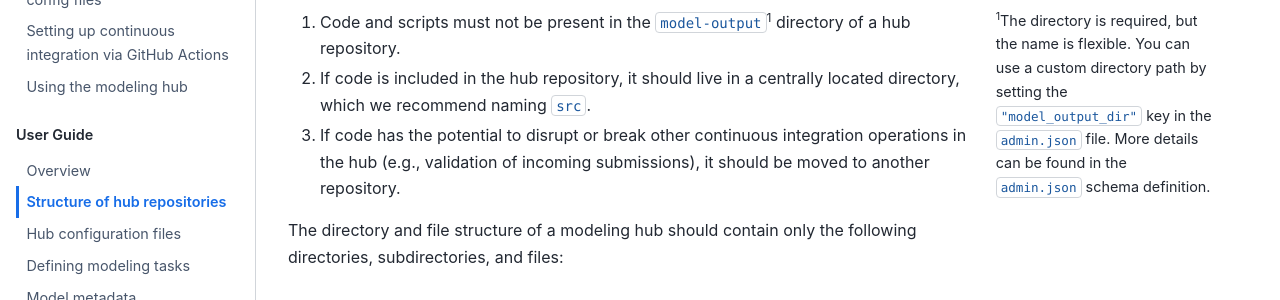
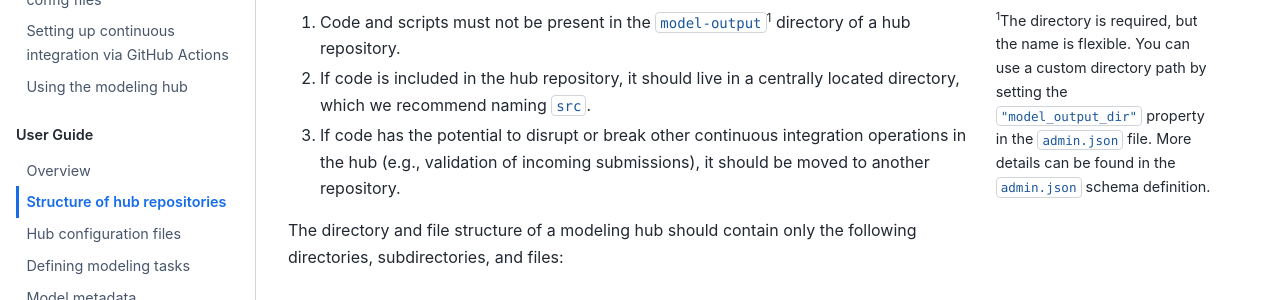
Before and after one commit to hubverse-org/hubDocs, a Sphinx documentation site: the page built from docs/source/user-guide/hub-structure.md, in a window 1280 px wide and 900 px high. Shown: the part 171-471 px from the top of the window. Built offline with Sphinx 7.4.7 and the Sphinx Book theme 1.1.4, drawn with Linux system fonts in a browser that asks for light colours; comment, search, counter and statistics services are not loaded.

Commit message:
Apply suggestions from code review
Co-authored-by: Anna Krystalli <annakrystalli@googlemail.com>

```diff
--- a/docs/source/user-guide/hub-structure.md
+++ b/docs/source/user-guide/hub-structure.md
@@ -8,7 +8,7 @@ A hub repository should be structured according to the following guidelines:
 it should be moved to another repository.
 
 [^model-output]: The directory is required, but the name is flexible. You can
-  use a custom directory path by setting the `"model_output_dir"` key in the
+  use a custom directory path by setting the `"model_output_dir"` property in the
   `admin.json` file. More details can be found in the `admin.json` schema
   definition.
 
```
Also changed, not shown: docs/source/user-guide/model-output.md (+1 -1 lines).
